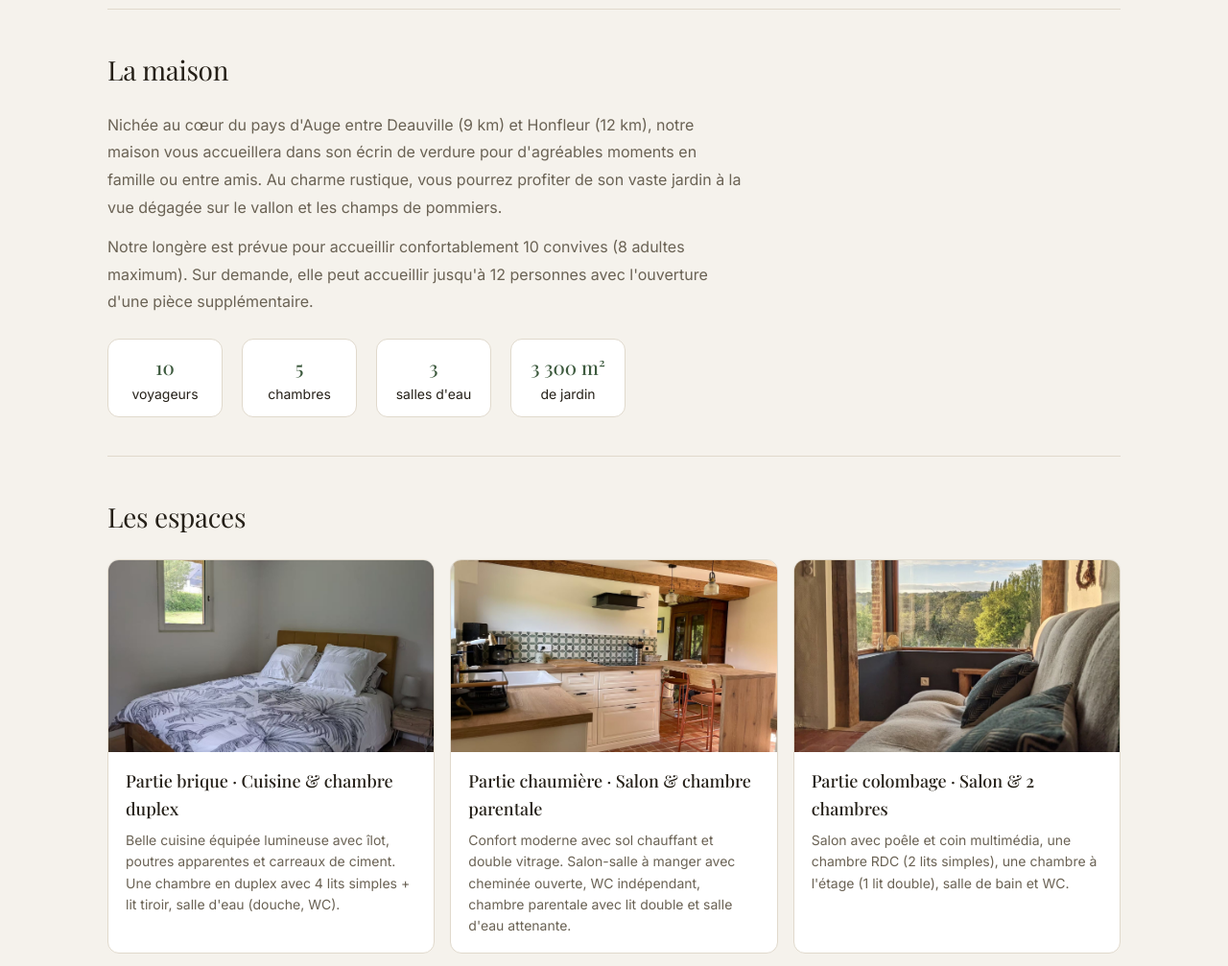
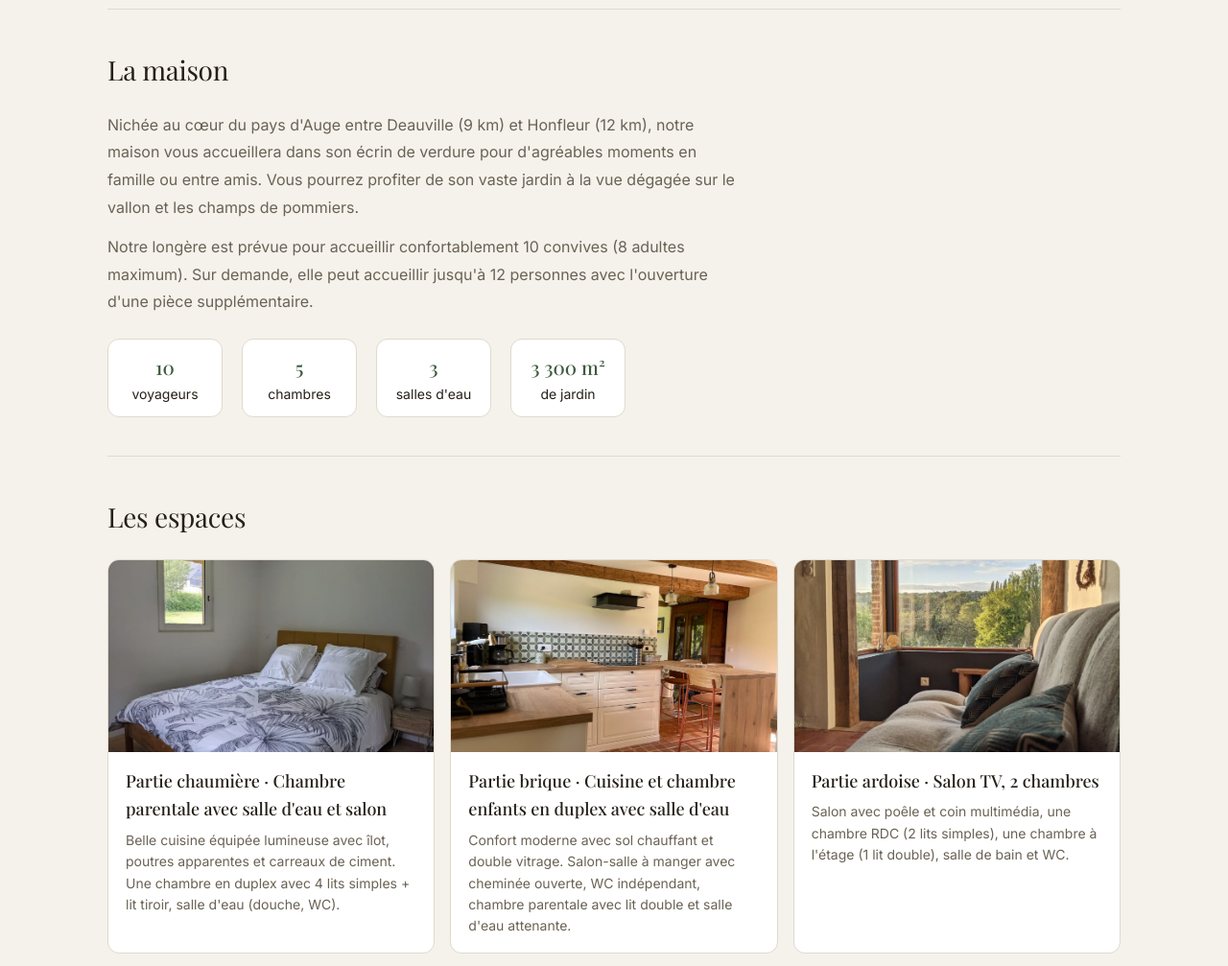
Before and after one commit to molinevincent/la-massane, a website: page public/index.html in a window 1280 px wide. Shown: the part 921-1928 px from the top of the page at 96% size. Drawn offline with nearby package versions, Linux system fonts and the light colour scheme; a web font is replaced by a local one.

Commit message:
Add files via upload

```diff
--- a/public/index.html
+++ b/public/index.html
@@ -423,7 +423,7 @@
     <section class="section" id="la-maison">
       <h2 class="section-title">La maison</h2>
       <p class="desc-body">
-        Nichée au cœur du pays d'Auge entre Deauville (9 km) et Honfleur (12 km), notre maison vous accueillera dans son écrin de verdure pour d'agréables moments en famille ou entre amis. Au charme rustique, vous pourrez profiter de son vaste jardin à la vue dégagée sur le vallon et les champs de pommiers.
+        Nichée au cœur du pays d'Auge entre Deauville (9 km) et Honfleur (12 km), notre maison vous accueillera dans son écrin de verdure pour d'agréables moments en famille ou entre amis. Vous pourrez profiter de son vaste jardin à la vue dégagée sur le vallon et les champs de pommiers.
       </p>
       <p class="desc-body" style="margin-top:12px;">
         Notre longère est prévue pour accueillir confortablement 10 convives (8 adultes maximum). Sur demande, elle peut accueillir jusqu'à 12 personnes avec l'ouverture d'une pièce supplémentaire.
@@ -443,21 +443,21 @@
         <div class="space-card">
           <img src="/photos/06-cuisine.jpg" alt="Cuisine équipée" loading="lazy" />
           <div class="space-card-body">
-            <h3>Partie brique · Cuisine & chambre duplex</h3>
+            <h3>Partie chaumière · Chambre parentale avec salle d'eau et salon</h3>
             <p>Belle cuisine équipée lumineuse avec îlot, poutres apparentes et carreaux de ciment. Une chambre en duplex avec 4 lits simples + lit tiroir, salle d'eau (douche, WC).</p>
           </div>
         </div>
         <div class="space-card">
           <img src="/photos/09-salon-vue.jpg" alt="Salon avec vue sur le vallon" loading="lazy" />
           <div class="space-card-body">
-            <h3>Partie chaumière · Salon & chambre parentale</h3>
+            <h3>Partie brique · Cuisine et chambre enfants en duplex avec salle d'eau</h3>
             <p>Confort moderne avec sol chauffant et double vitrage. Salon-salle à manger avec cheminée ouverte, WC indépendant, chambre parentale avec lit double et salle d'eau attenante.</p>
           </div>
         </div>
         <div class="space-card">
           <img src="/photos/10-salle-manger.jpg" alt="Salle à manger colombages" loading="lazy" />
           <div class="space-card-body">
-            <h3>Partie colombage · Salon & 2 chambres</h3>
+            <h3>Partie ardoise · Salon TV, 2 chambres</h3>
             <p>Salon avec poêle et coin multimédia, une chambre RDC (2 lits simples), une chambre à l'étage (1 lit double), salle de bain et WC.</p>
           </div>
         </div>
```
